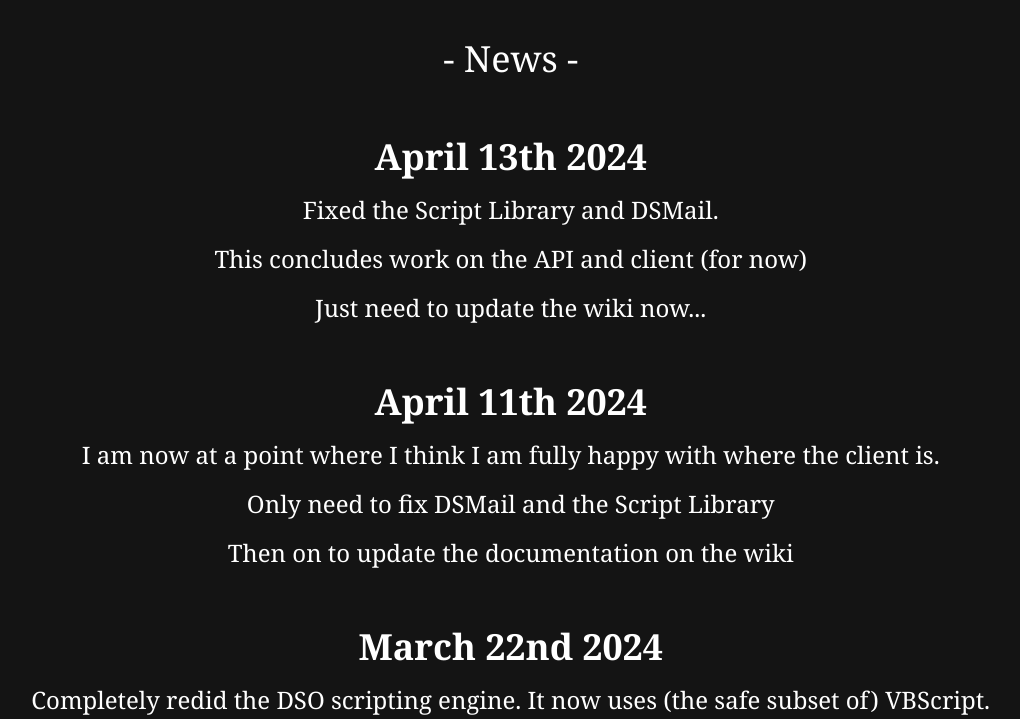
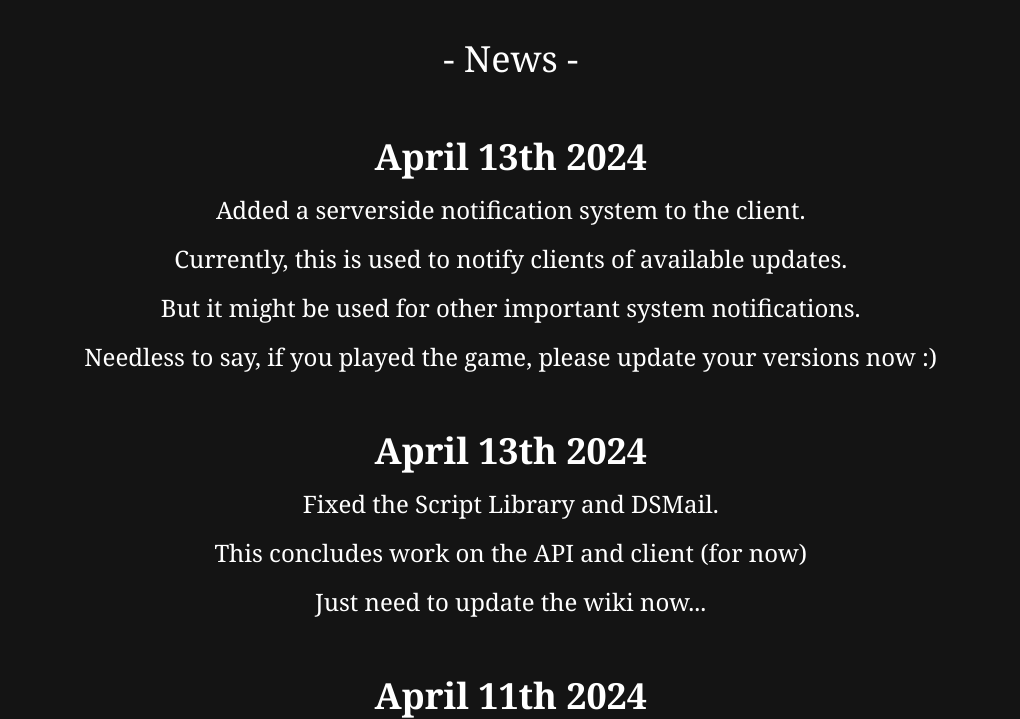
Before and after one commit to Doridian/DarkSignsOnline, a PHP site: page / in a window 1280 px wide. Shown: the part 207-926 px from the top of the page, without its empty margins (62-1082 px from the left). Run offline with PHP 8.4, Linux system fonts and the light colour scheme.

Commit message:
New article

```diff
--- a/server/index.php
+++ b/server/index.php
@@ -1,5 +1,11 @@
 <?php require('_top.php'); ?>
 <span class="style5"><br />- News - <br /><br />
+
+  <strong>April 13th 2024</strong><br /><span class="style9">
+    Added a serverside notification system to the client.<br />
+    Currently, this is used to notify clients of available updates.<br />
+    But it might be used for other important system notifications.<br />
+    Needless to say, if you played the game, please update your versions now :)</span><br /><br />
 
   <strong>April 13th 2024</strong><br /><span class="style9">
     Fixed the Script Library and DSMail.<br />
```
